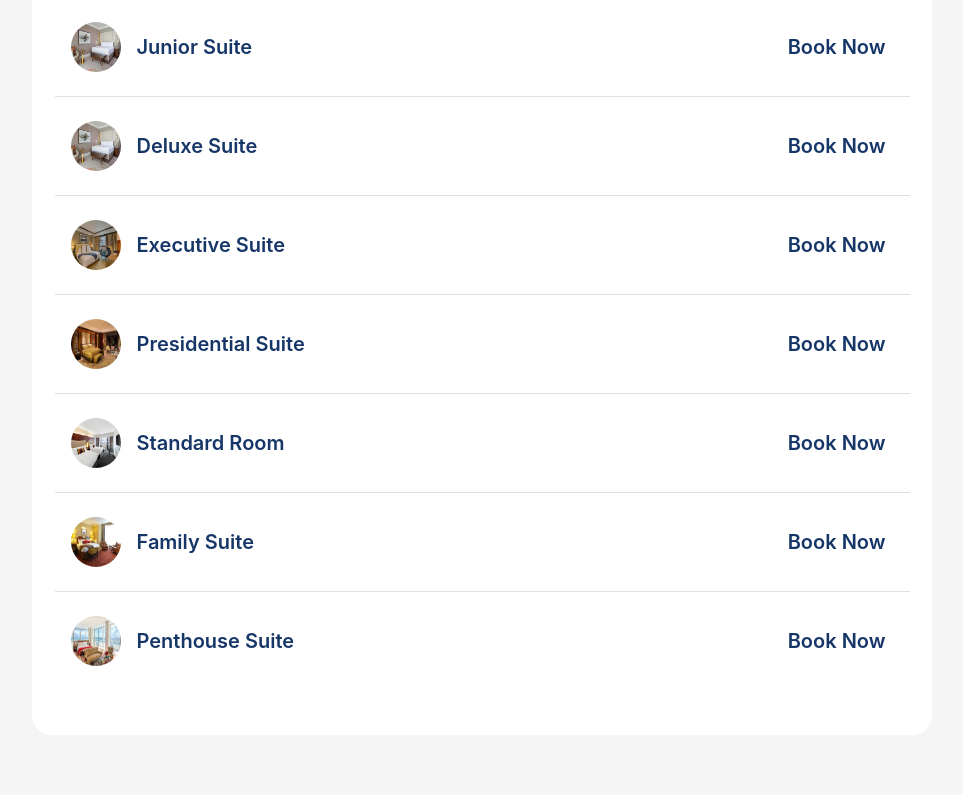
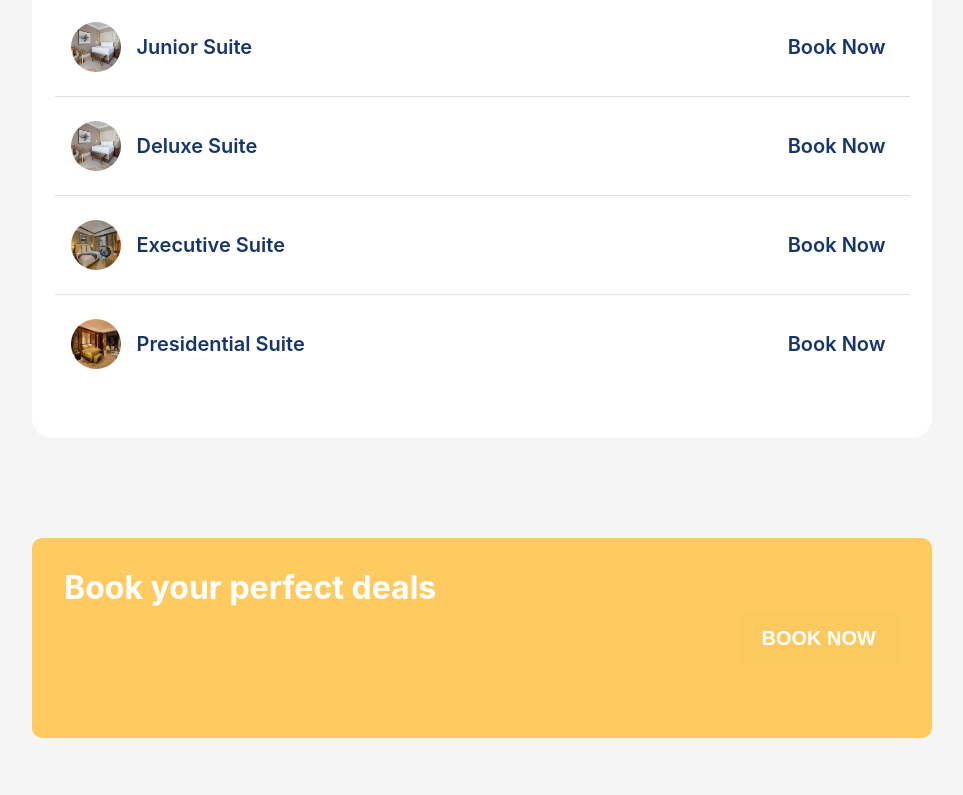
Before and after one commit to dLuxKid/hotelApp, a React (Vite) app: page /home in a window 1280 px wide. Shown: the part 632-1427 px from the top of the page, without its empty margins (284-1247 px from the left). Built offline with nearby package versions, Linux system fonts and the light colour scheme; no server answers; sample sign-in values are in the browser's storage.

Commit message:
maintenace

```diff
--- a/src/pages/Home.jsx
+++ b/src/pages/Home.jsx
@@ -21,7 +21,9 @@ const Home = () => {
               <p onClick={() => navigate("/rooms")}>View all</p>
             </div>
             <div className="specialOfferList_Contianer">
-              {hotelRooms.map((item, index) => (
+              {hotelRooms
+                .filter((item, index) => index < 4)
+                .map((item, index) => (
                   <OfferListCard
                     key={index}
                     id={item.id}
```
Lines whose indentation alone changed are shown as unchanged.
